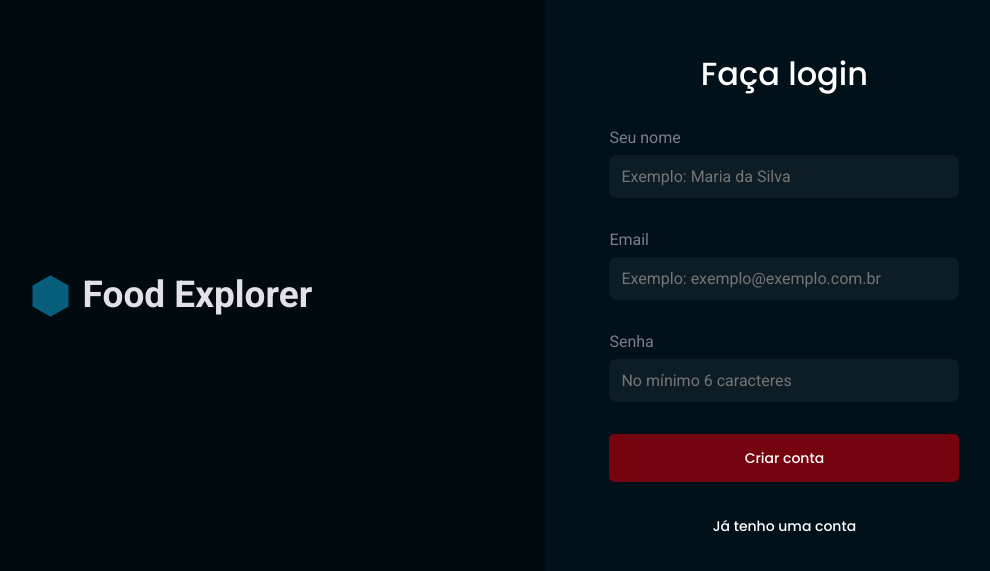
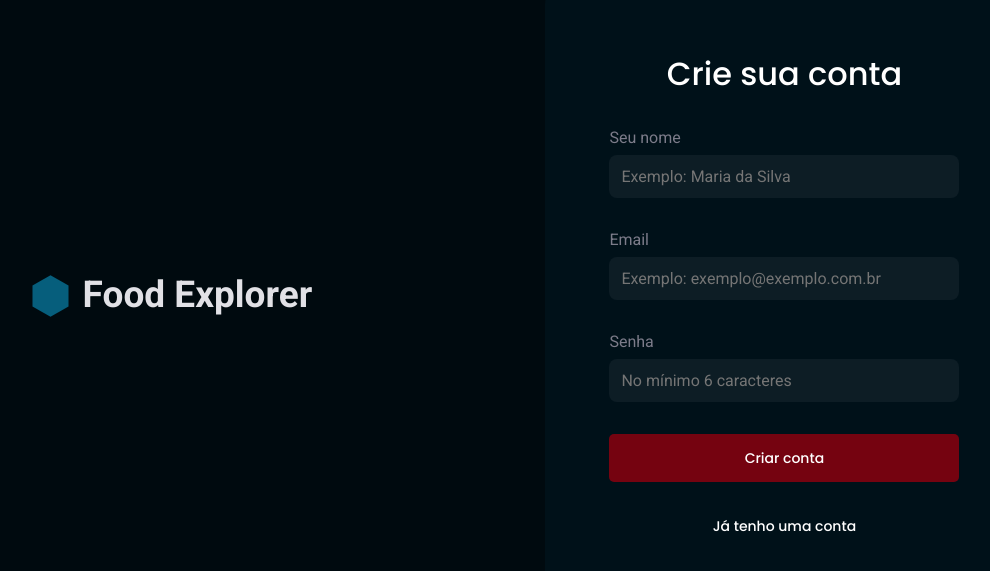
Before and after one commit to JMonteiroh/Food-Explorer-Front-end, a React (Vite) app: page / in a window 1280 px wide. Shown: the part 105-676 px from the top of the page, without its empty margins (114-1104 px from the left). Built offline with nearby package versions, Linux system fonts and the light colour scheme.

Commit message:
Updated desktop version title

```diff
--- a/src/pages/SignUp/index.jsx
+++ b/src/pages/SignUp/index.jsx
@@ -10,7 +10,7 @@ export function SignUp() {
     <Container>
       <Logo />
       <Form>
-        <h1>Faça login</h1>
+        <h1>Crie sua conta</h1>
         <Input
           title={'Seu nome'}
           placeholder={'Exemplo: Maria da Silva'}
```
